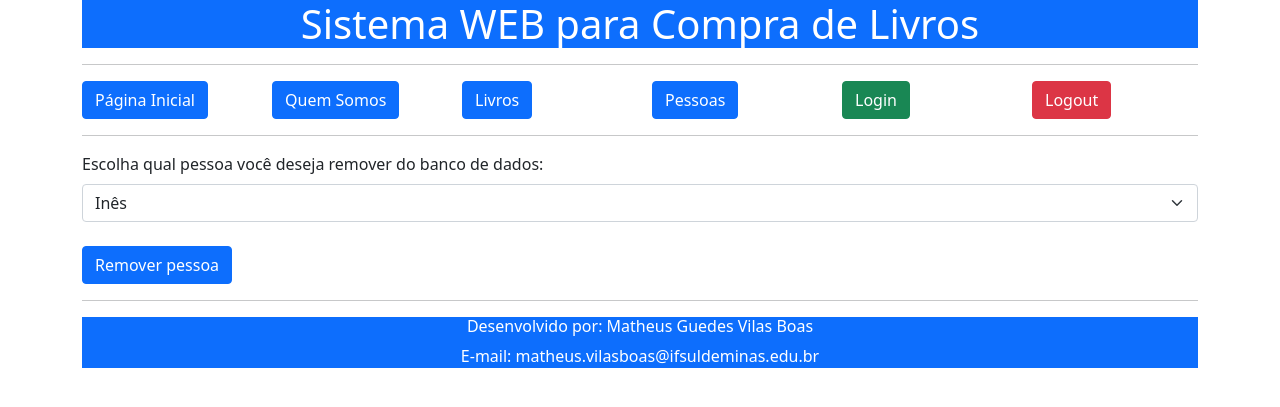
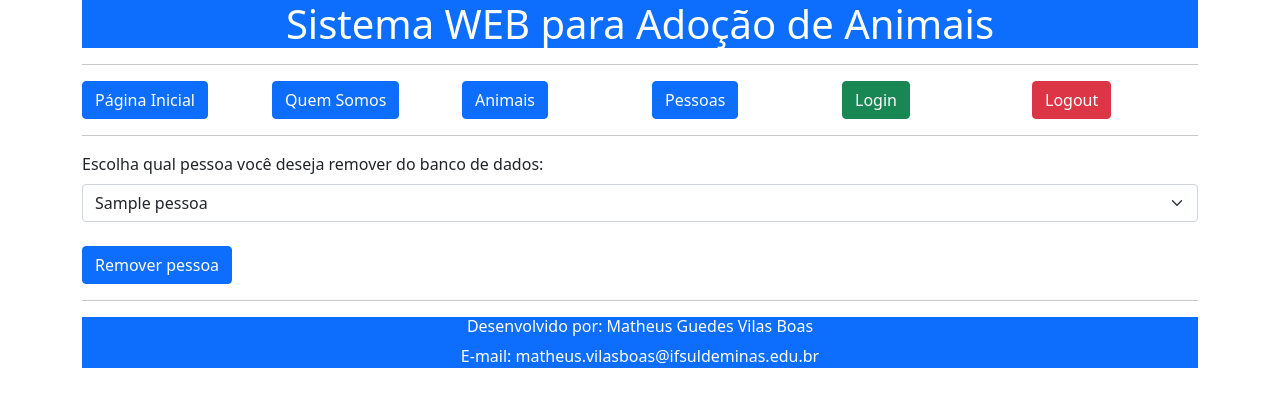
Before and after one commit to anaelizafeitoza/BIBLIOTECA, a PHP site: page /removerPessoa.php in a window 1280 px wide. Shown: the top 407 px of the page. Run offline with PHP 8.4, Linux system fonts and the light colour scheme; tables that the repository leaves empty or names only in its code hold one stand-in row (values such as "Sample post").

Commit message:
remover e validar pessoa

```diff
--- a/removerPessoa.php
+++ b/removerPessoa.php
@@ -6,51 +6,64 @@
 
 		<link href="https://cdn.jsdelivr.net/npm/bootstrap@5.0.0-beta1/dist/css/bootstrap.min.css" rel="stylesheet" integrity="sha384-		giJF6kkoqNQ00vy+HMDP7azOuL0xtbfIcaT9wjKHr8RbDVddVHyTfAAsrekwKmP1" crossorigin="anonymous">
 
-		<title>Leitores - Remoção</title>
+		<title>Animais - Remoção</title>
 	</head>
 
   	<body>
 		<div class="container">
 			<header class="bg-primary text-white text-center">
-				<h1> Sistema WEB para Compra de Livros</h1>
+				<h1> Sistema WEB para Adoção de Animais</h1>
 			</header>
 
 			<hr>
 			<div class="row">
 
 				<div class="col-2">
-					<a href="index.php" class="btn btn-primary">Página Inicial</a>
+					<a href="index.html" class="btn btn-primary">Página Inicial</a>
 				</div>
 
 				<div class="col-2">
-					<a href="quem_somos.php" class="btn btn-primary">Quem Somos</a>
+					<a href="quem_somos.html" class="btn btn-primary">Quem Somos</a>
 				</div>
 				<div class="col-2">
-					<a href="livros.php" class="btn btn-primary">Livros</a>
+					<a href="animais.html" class="btn btn-primary">Animais</a>
 				</div>
 				<div class="col-2">
-					<a href="pessoas.php" class="btn btn-primary">Pessoas</a>
+					<a href="pessoas.html" class="btn btn-primary">Pessoas</a>
 				</div>
 				<div class="col-2">
-					<a href="login.php" class="btn btn-success">Login</a>
+					<a href="login.html" class="btn btn-success">Login</a>
 				</div>
 				<div class="col-2">
-					<a href="logout.php" class="btn btn-danger">Logout</a>
+					<a href="logout.html" class="btn btn-danger">Logout</a>
 				</div>
 			</div>
+
 			<hr>
 
-			<form method="POST" action="remover_pessoa_bd.php">
+			<form method="POST" action="#">
 			  <label for="pessoaEscolhida" class="form-label">Escolha qual pessoa você deseja remover do banco de dados: </label>
 			  <select class="form-select" id="pessoaEscolhida" name="pessoaEscolhida">
-				<option> Inês </option>
-				<option> Maria </option>
-				<option> Pedro Henrique </option>
-				<option> Sophia </option>
+				<?php
+					require_once "model/pessoa.php";
+					$pessoas = selecionarTodasPessoas();
+					foreach ($pessoas as $p)
+					{
+						echo "<option value = $p->id>" . $p->nome . "</option>";
+					}
+				?>
 			  </select><br>
 			  <button type="submit" class="btn btn-primary">Remover pessoa </button>
 			</form>
 
+			<?php
+				if (isset($_POST["pessoaEscolhida"]))
+				{
+					require_once "model/pessoa.php";
+					excluirPessoa($_POST["pessoaEscolhida"]);
+					echo "Pessoa excluída com sucesso do BD!";
+				}
+			?>
 
 			<hr>
 
```
Also changed, not shown: validacao_pessoa.php (+3 -4 lines).
